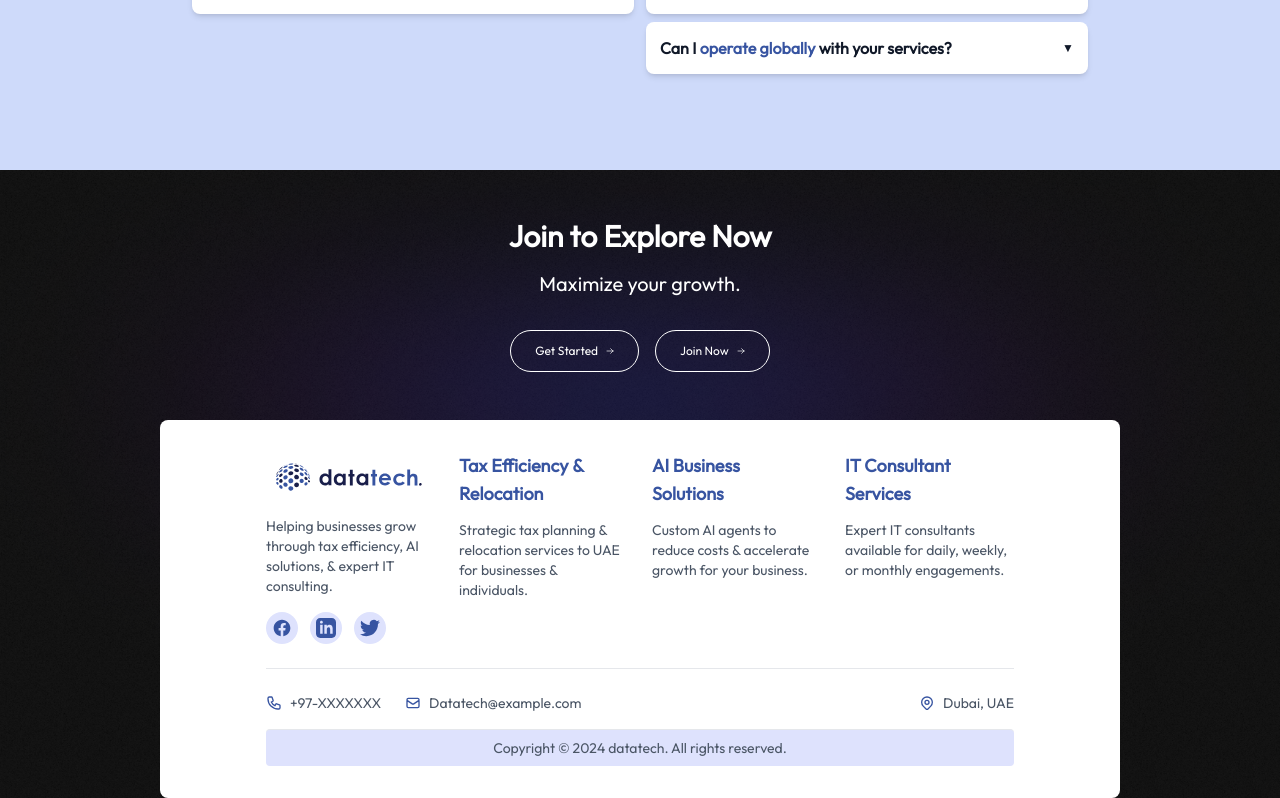
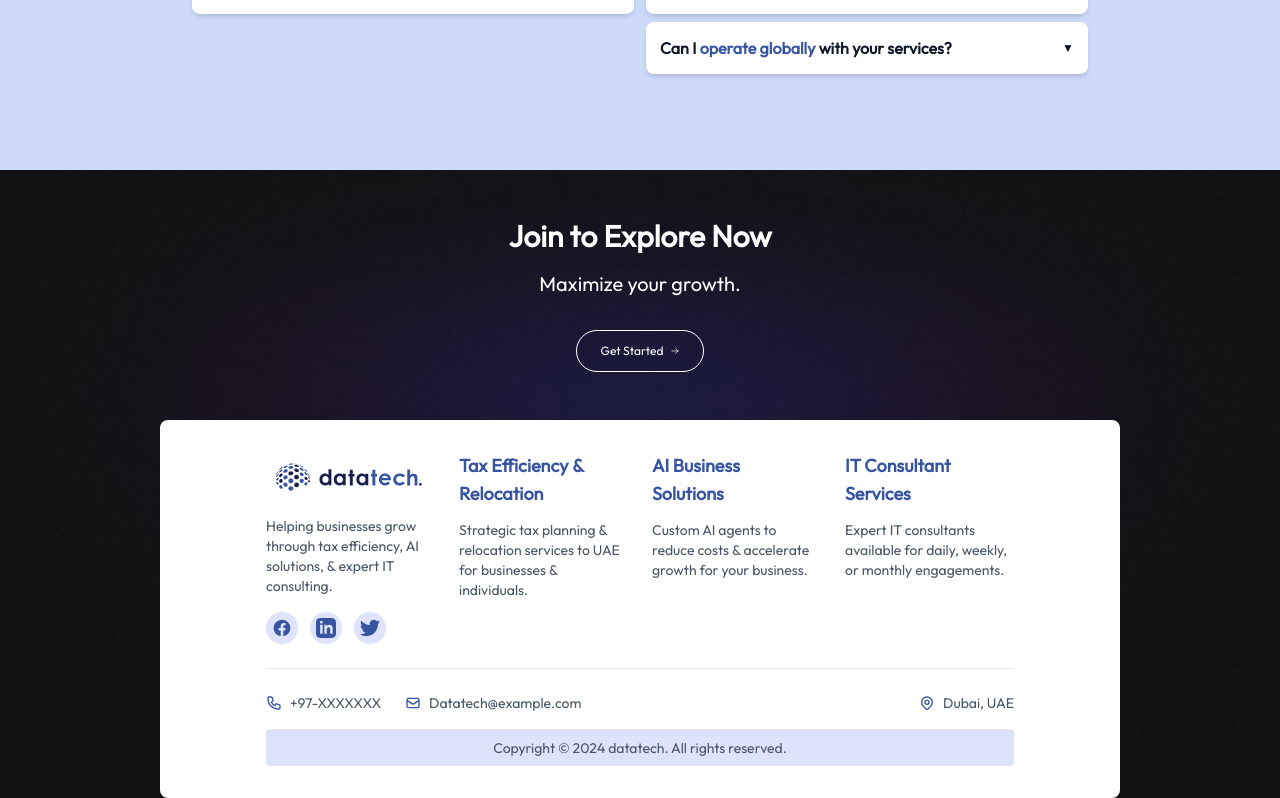
Before and after one commit to bilalnaveed0293/DataTech, a React (Vite) app: page / in a window 1280 px wide. Shown: the part 7234-8032 px from the top of the page. Built offline with nearby package versions, Linux system fonts and the light colour scheme.

Commit message:
Update JoinToExplore component

```diff
--- a/src/JoinToExplore.jsx
+++ b/src/JoinToExplore.jsx
@@ -22,23 +22,6 @@ const JoinToExplore = () => {
                         bg-transparent hover:text-gray-900 px-6 text-white py-3 rounded-full text-xs flex items-center cursor-pointer border-white border"
             >
               Get Started
-              <svg
-                className="ml-2 w-2 h-2"
-                fill="none"
-                stroke="currentColor"
-                viewBox="0 0 24 24"
-                xmlns="http://www.w3.org/2000/svg"
-              >
-                <path
-                  strokeLinecap="round"
-                  strokeLinejoin="round"
-                  strokeWidth="2"
-                  d="M14 5l7 7m0 0l-7 7m7-7H3"
-                ></path>
-              </svg>
-            </button>
-            <button className="bg-transparent cursor-pointer text-white border hover:bg-white hover:text-gray-900 border-white px-6 py-3 rounded-full text-xs flex items-center">
-              Join Now
               <svg
                 className="ml-2 w-2 h-2"
                 fill="none"
@@ -122,7 +105,6 @@ const JoinToExplore = () => {
                       Strategic tax planning & relocation services to UAE for
                       businesses & individuals.
                     </p>
-
                   </div>
 
                   {/* AI Business Solutions */}
@@ -134,7 +116,6 @@ const JoinToExplore = () => {
                       Custom AI agents to reduce costs & accelerate growth for
                       your business.
                     </p>
-
                   </div>
 
                   {/* IT Consultant Services */}
@@ -146,7 +127,6 @@ const JoinToExplore = () => {
                       Expert IT consultants available for daily, weekly, or
                       monthly engagements.
                     </p>
-
                   </div>
                 </div>
               </div>
```
